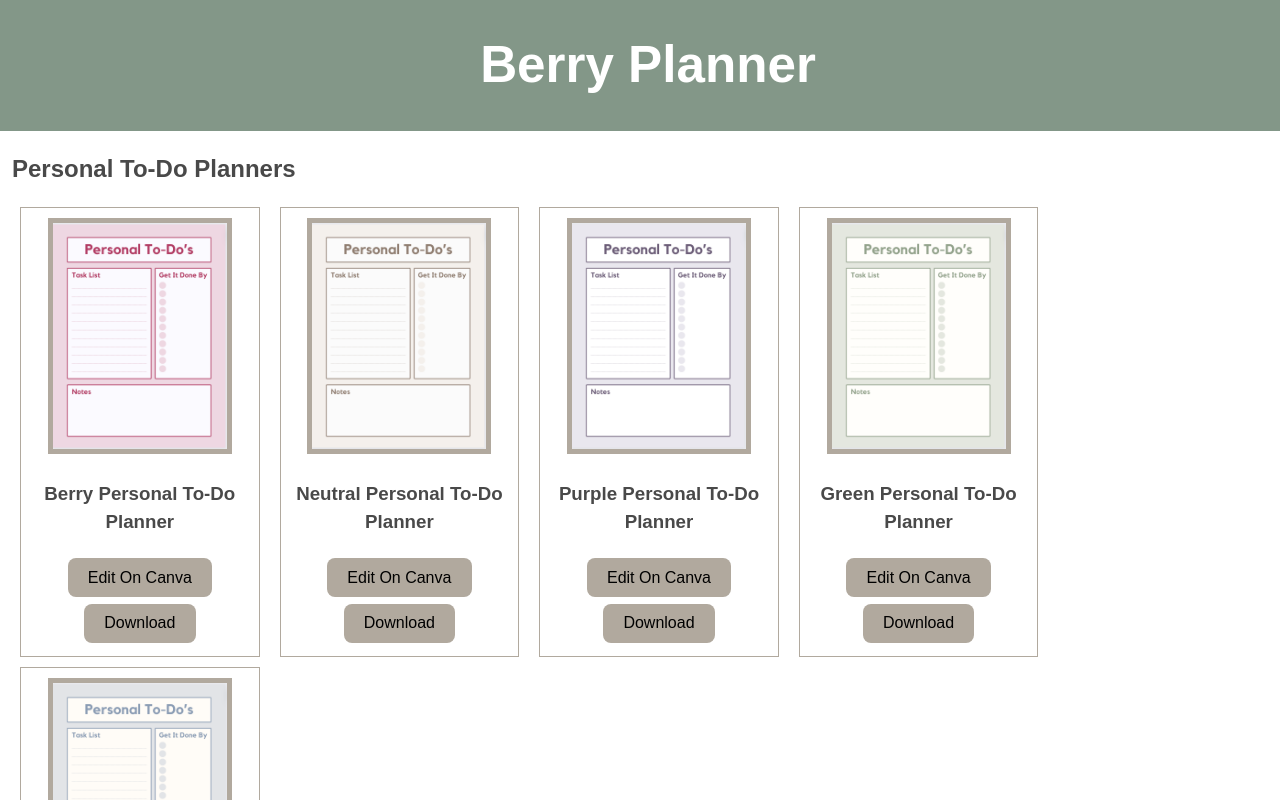
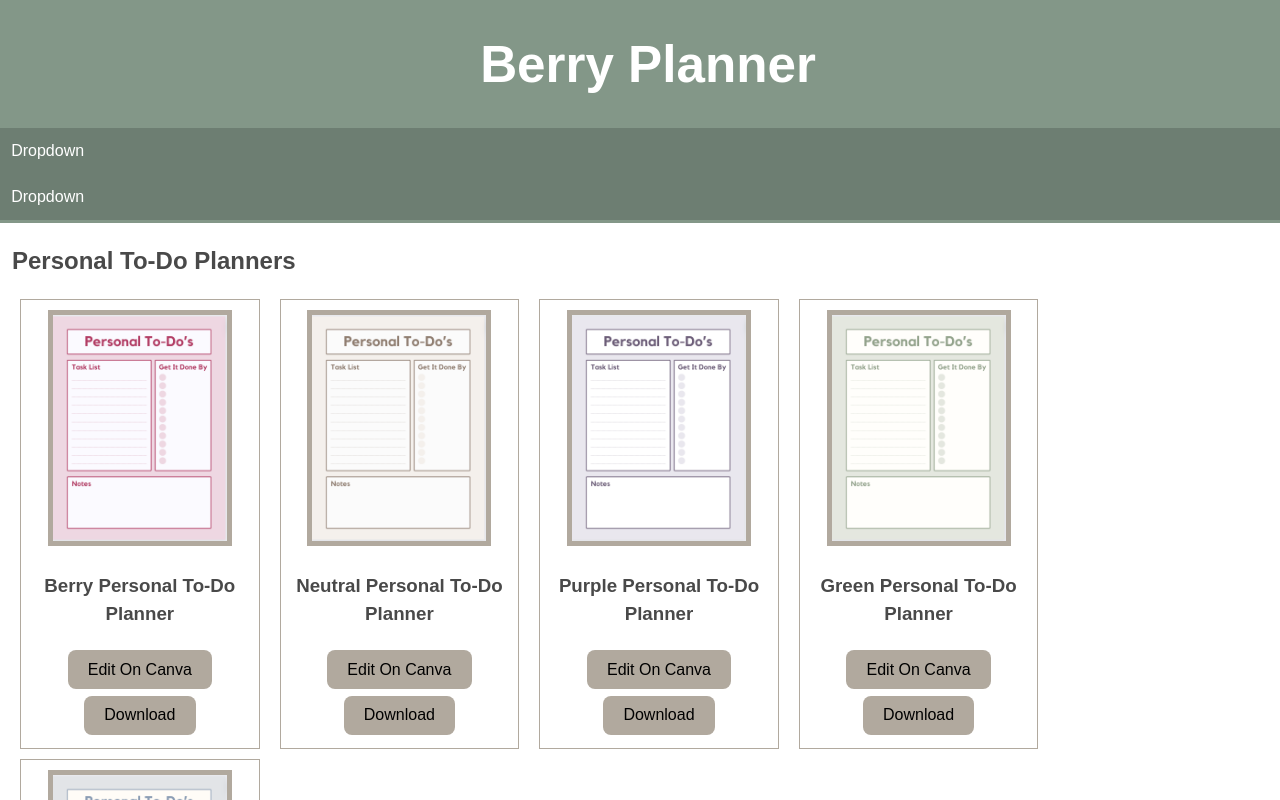
Before and after one commit to Berry-Planner/Berry-Planner, a React (Create React App) app: page / in a window 1280 px wide. Shown: the top 800 px of the page. Built offline with nearby package versions, Linux system fonts and the light colour scheme.

Commit message:
not doing the next to properly

```diff
--- a/src/App.js
+++ b/src/App.js
@@ -11,6 +11,7 @@
 import SchoolToDo from './sections/SchoolToDo/Planner';
 import './App.css';
 import HabitTracker from './sections/HabitTracker/Planner';
+import NavBar from './components/NavBar';
 
 
 const weeklyLinks = {
@@ -25,7 +26,8 @@
   return (
     <header>
       <h1>Berry Planner</h1>
-      {/* <DropdownMenu menu = {weeklyLinks} /> */}
+      <NavBar week={weeklyLinks} />
+      <NavBar weekly = {weeklyLinks}/>
     </header>
   );
 }
--- /dev/null
+++ b/src/components/NavBar.css
@@ -0,0 +1,69 @@
+/* Navbar container */
+.navbar {
+    overflow: hidden;
+    background-color: #6d7e72;
+    font-family: Arial;
+  }
+
+  /* Links inside the navbar */
+  .navbar a {
+    float: left;
+    font-size: 16px;
+    color: white;
+    text-align: center;
+    padding: 14px 16px;
+    text-decoration: none;
+  }
+
+  /* The dropdown container */
+  .dropdown {
+    float: left;
+    /* overflow: hidden; */
+  }
+
+  /* Dropdown button */
+  .dropdown .dropbtn {
+    font-size: 16px;
+    border: none;
+    outline: none;
+    color: white;
+    padding: 14px 16px;
+    background-color: inherit;
+    font-family: inherit; /* Important for vertical align on mobile phones */
+    margin: 0; /* Important for vertical align on mobile phones */
+  }
+
+  /* Add a darkened background color to navbar links on hover */
+  .navbar a:hover, .dropdown:hover .dropbtn {
+    background-color: #536157;
+  }
+
+  /* Dropdown content (hidden by default) */
+  .dropdown-content {
+    display: none;
+    position: absolute;
+    background-color: #f9f9f9;
+    min-width: 160px;
+    box-shadow: 0px 8px 16px 0px rgba(0,0,0,0.2);
+    z-index: 1;
+  }
+
+  /* Links inside the dropdown */
+  .dropdown-content a {
+    float: none;
+    color: black;
+    padding: 12px 16px;
+    text-decoration: none;
+    display: block;
+    text-align: left;
+  }
+
+  /* Add a grey background color to dropdown links on hover */
+  .dropdown-content a:hover {
+    background-color: #ddd;
+  }
+
+  /* Show the dropdown menu on hover */
+  .dropdown:hover .dropdown-content {
+    display: block;
+  }
--- /dev/null
+++ b/src/components/NavBar.js
@@ -0,0 +1,21 @@
+import React, { useState } from 'react';
+import './NavBar.css';
+
+const NavBar = ({links}) => {
+  return (
+    <div class="navbar">
+      <div class="dropdown">
+        <button class="dropbtn">Dropdown
+          <i class="fa fa-caret-down"></i>
+        </button>
+        <div class="dropdown-content">
+          <a href="#">Link 1</a>
+          <a href="#">Link 2</a>
+          <a href="#">Link 3</a>
+        </div>
+      </div>
+    </div>
+  );
+};
+
+export default NavBar;
```
